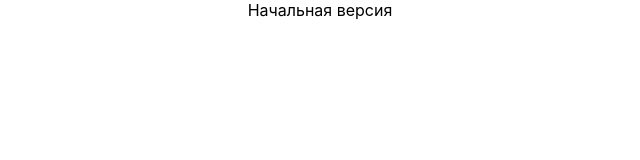
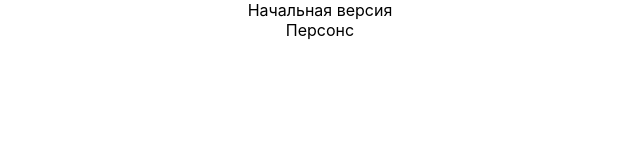
Before and after one commit to silicogen/mich-test02, a React (Create React App) app: page / in a window 1280 px wide. Shown: the top 160 px of the page, without its empty margins (320-960 px from the left). Built offline with nearby package versions, Linux system fonts and the light colour scheme.

Commit message:
PersonsTable

```diff
--- a/src/App.tsx
+++ b/src/App.tsx
@@ -1,12 +1,10 @@
-import React from 'react';
-import logo from './logo.svg';
 import './App.css';
-
+import { PersonsTable } from "./components/persons/PersonsTable"
 function App() {
   return (
     <div className="App">
       Начальная версия
-
+      <PersonsTable />
     </div>
   );
 }
--- /dev/null
+++ b/src/components/persons/PersonsTable.tsx
@@ -0,0 +1,4 @@
+
+export const PersonsTable = ()=><div>
+    Персонс
+</div>
```
